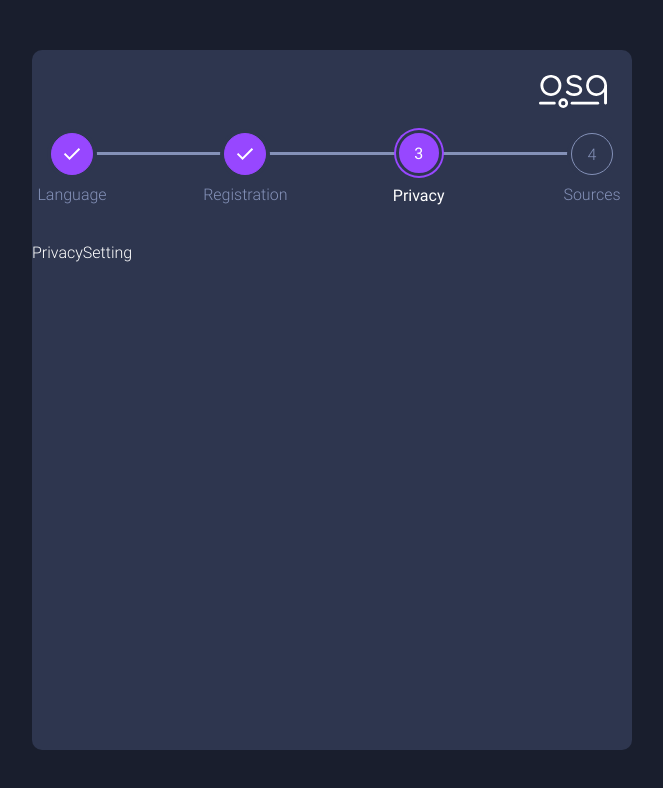
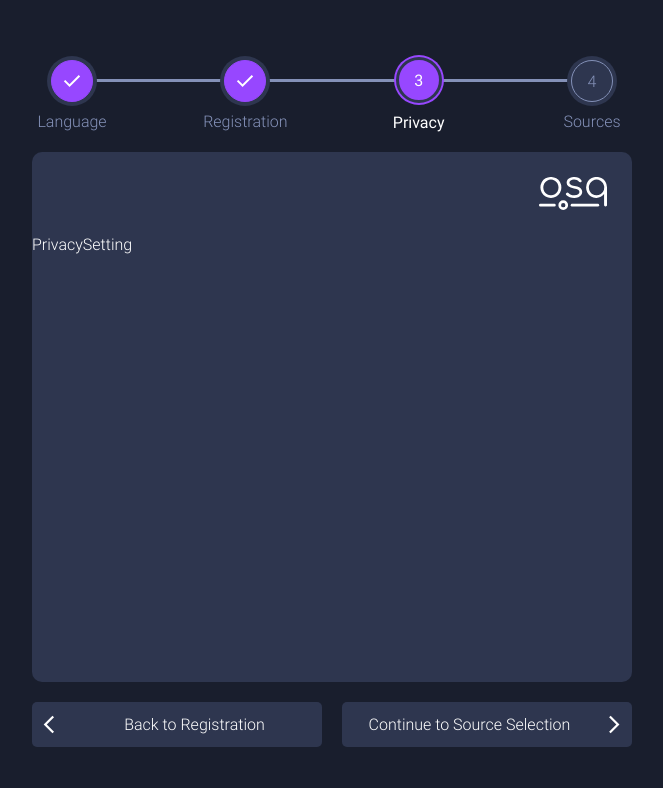
Before and after one commit to OpenSoundQueue/OpenSoundQueue, a Vue app in the folder frontend/: page /installation/privacy in a window 1280 px wide. Shown: the top 788 px of the page, without its empty margins (308-971 px from the left). Built offline with nearby package versions, Linux system fonts and the light colour scheme; no server answers; what miragejs would draw is missing.

Commit message:
implemented buttons and moved progress bar

```diff
--- a/frontend/src/translations/de.json
+++ b/frontend/src/translations/de.json
@@ -253,6 +253,20 @@
       "registration": "Registrieren",
       "privacy": "Zugang",
       "sources": "Quellen"
+    },
+    "navigation": {
+      "next": {
+        "language": "Weiter zur Registrierung",
+        "registration": "Weiter zur Zugangskontrolle",
+        "privacy": "Weiter zur Quellen-Auswahl",
+        "sources": "Installation abschließen"
+      },
+      "back": {
+        "language": "Es gibt keinen Weg zurück",
+        "registration": "Zurück zur Sprachauswahl",
+        "privacy": "Zurück zur Registrierung",
+        "sources": "Zurück zur Zugangskontrolle"
+      }
     }
   }
 }
--- a/frontend/src/translations/en.json
+++ b/frontend/src/translations/en.json
@@ -253,6 +253,20 @@
       "registration": "Registration",
       "privacy": "Privacy",
       "sources": "Sources"
+    },
+    "navigation": {
+      "next": {
+        "language": "Continue to Registration",
+        "registration": "Continue to Privacy Settings",
+        "privacy": "Continue to Source Selection",
+        "sources": "Complete Installation"
+      },
+      "back": {
+        "language": "There is no going back",
+        "registration": "Back to Language Selection",
+        "privacy": "Back to Registration",
+        "sources": "Back to Access Control"
+      }
     }
   }
 }
--- a/frontend/src/views/InstallationView.vue
+++ b/frontend/src/views/InstallationView.vue
@@ -1,19 +1,29 @@
 <template>
+  <nav>
+    <InstallationProgress :installation-order="installationSteps"/>
+  </nav>
   <main>
     <header>
       <img class="header-image" src="@/assets/logo/logo_white.svg" :alt="$translate('altTexts.logo')">
     </header>
     <div class="install-container">
-      <InstallationProgress
-          :installation-order="['language', 'registration','privacy', 'sources']"/>
-      <br><br>
       <component :is="component"/>
     </div>
   </main>
+  <div class="button-container">
+    <div v-if="router.currentRoute.value.name!='language'" class="button back" @click="back()">
+      <div>{{ translate(lastStep) }}</div>
+      <img src="@/assets/icons/arrows/keyboard_arrow_left.svg" :alt="$translate('altTexts.arrowLeft')">
+    </div>
+    <div class="button next" :class="[router.currentRoute.value.name=='language'? 'full-width':'']" @click="next()">
+      <div>{{ translate(nextStep) }}</div>
+      <img src="@/assets/icons/arrows/keyboard_arrow_right.svg" :alt="$translate('altTexts.arrowRight')">
+    </div>
+  </div>
 </template>
 
 <script setup lang="ts">
-import {onMounted, shallowRef, watch} from "vue";
+import {computed, onMounted, shallowRef, watch} from "vue";
 import type {Component, ShallowRef} from "vue";
 import {HttpService} from "@/services/HttpService";
 import LanguageSetting from "@/components/installation/LanguageSetting.vue";
@@ -21,9 +31,19 @@ import PrivacySetting from "@/components/installation/PrivacySetting.vue";
 import SourceSetting from "@/components/installation/SourceSetting.vue";
 import InstallationProgress from "@/components/installation/InstallationProgress.vue";
 import router from "@/router";
+import {translate, TranslationsKey} from "@/plugins/TranslationPlugin";
+import {RouteRecordName} from "vue-router";
 
 const httpService = new HttpService()
 const component: ShallowRef<Component | undefined> = shallowRef(LanguageSetting);
+const installationSteps: RouteRecordName[] = ['language', 'registration', 'privacy', 'sources'];
+
+const nextStep:TranslationsKey = computed(()=>{
+  return `installation.navigation.next.${router.currentRoute.value.name}`
+});
+const lastStep:TranslationsKey = computed(()=>{
+  return `installation.navigation.back.${router.currentRoute.value.name}`
+});
 
 onMounted(() => {
   chooseComponent()
@@ -41,14 +61,40 @@ function chooseComponent() {
   if (routeName === 'privacy') component.value = PrivacySetting
   if (routeName === 'sources') component.value = SourceSetting
 }
+
+function back() {
+  const routeName = router.currentRoute.value.name;
+
+  if (installationSteps.indexOf(routeName) == 0) {
+    return;
+  }
+
+  router.push({name: installationSteps[installationSteps.indexOf(routeName) - 1]});
+}
+function next() {
+  const routeName = router.currentRoute.value.name;
+
+  if (installationSteps.indexOf(routeName) == installationSteps.length - 1) {
+    router.push("/home")
+    return;
+  }
+
+  router.push({name: installationSteps[installationSteps.indexOf(routeName) + 1]});
+}
 </script>
 
 <style scoped>
+nav {
+  background-color: var(--grayish-blue);
+  margin: 0;
+  padding-top: 10px;
+  padding-bottom: 10px;
+}
 
 main {
   background-color: var(--grayish-blue);
   width: 100svw;
-  min-height: 100vh;
+  min-height: calc(100vh - 92px);
   margin: 0;
   padding: 0;
   overflow-y: auto;
@@ -65,13 +111,77 @@ header {
   padding: 25px;
 }
 
+.button-container {
+  display: grid;
+  margin-top: 20px;
+  grid-template-columns: minmax(0, 1fr) 20px minmax(0, 1fr);
+  width: 100%;
+}
+
+.button {
+  display: flex;
+  flex-direction: row;
+  justify-content: space-between;
+  align-items: center;
+
+  background-color: var(--grayish-blue);
+  border-radius: var(--border-radius-medium);
+  padding: 5px 0 5px 0;
+
+  user-select: none;
+
+  div {
+    width: 100%;
+    text-align: center;
+
+    text-overflow: ellipsis;
+    white-space: nowrap;
+    overflow: hidden;
+
+    padding: 0 10px 0 10px;
+  }
+
+  img {
+    height: 35px;
+    aspect-ratio: 1;
+  }
+}
+
+.button:hover {
+  cursor: pointer;
+}
+
+.back {
+  grid-column: 1;
+  flex-direction: row-reverse;
+}
+
+.next {
+  grid-column: 3;
+}
+
+.full-width{
+  grid-column: 1 / 4;
+}
+
 @media screen and (min-width: 600px) {
+  nav {
+    background-color: transparent;
+    width: 600px;
+    margin: 50px auto 10px auto;
+  }
+
   main {
     width: 600px;
     border-radius: var(--border-radius-big);
-    margin: 50px auto 0 auto;
-    min-height: calc(100vh - 100px);
-    max-height: calc(100vh - 100px);
+    margin: 0 auto;
+    min-height: calc(100vh - 270px);
+    max-height: calc(100vh - 270px);
+  }
+
+  .button-container {
+    width: 600px;
+    margin: 20px auto 0 auto;
   }
 }
 </style>
```
